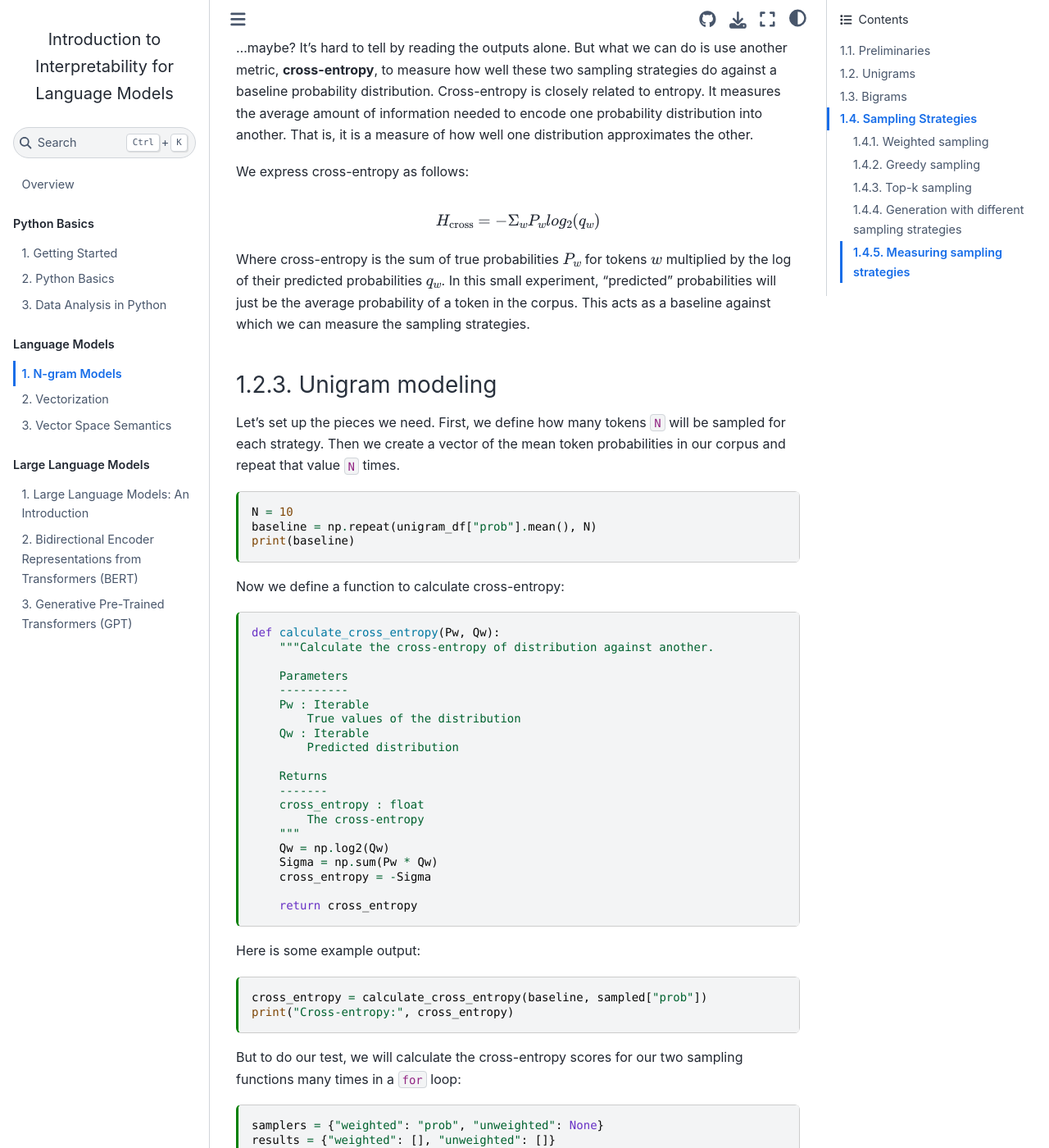
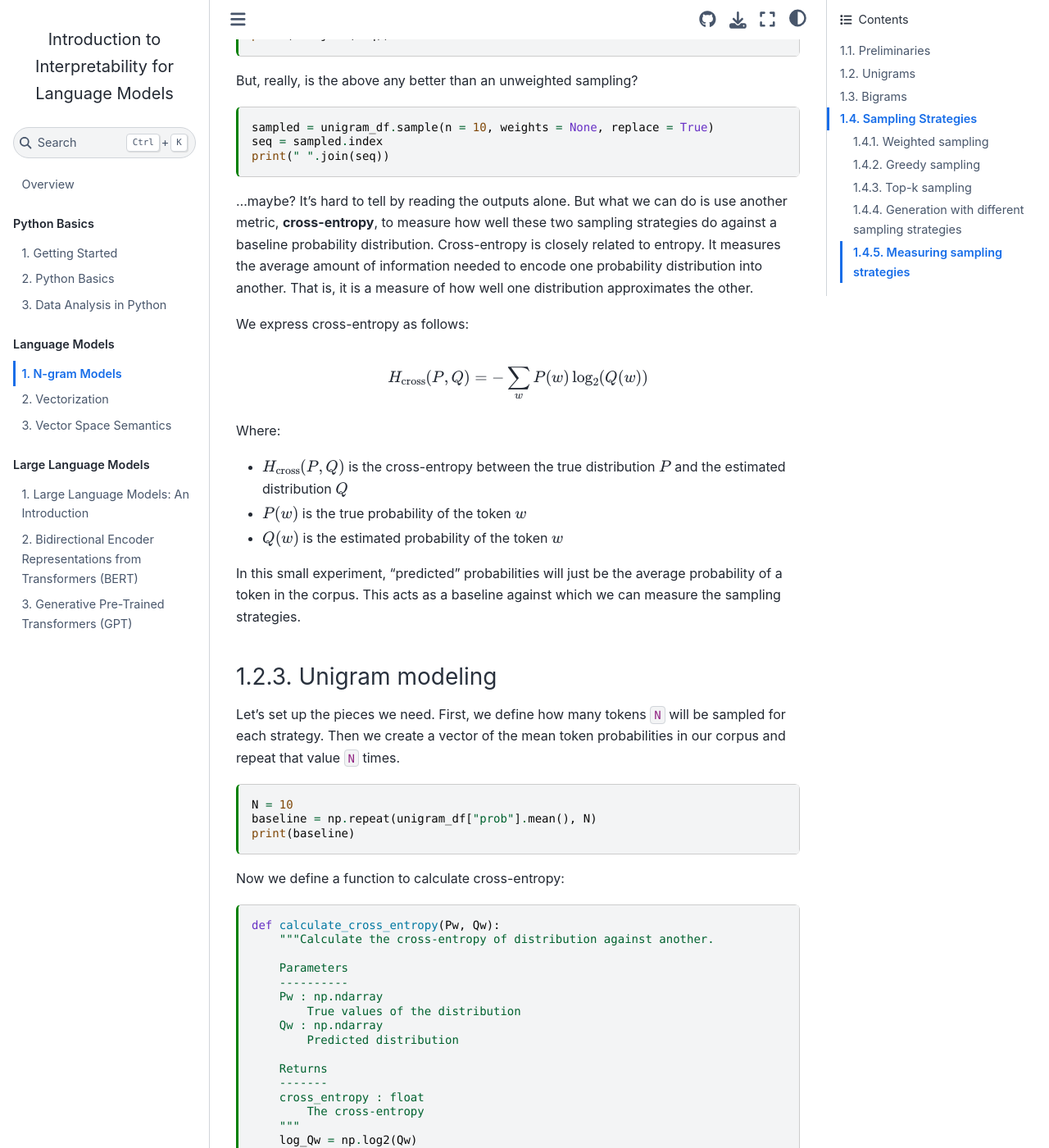
Before and after one commit to t-shoemaker/2024_dtl_lm-interpretability, a Jupyter Book: the page built from chapters/04_ngram-models.md, in a window 1280 px wide and 1400 px high, scrolled down 4243 px. Shown: the whole window at 82% size. Built offline with Jupyter Book 1.0.4 settings and Sphinx 7.4.7 and the Sphinx Book theme 1.1.4, drawn with Linux system fonts in a browser that asks for light colours; some of the changed text lies outside the part shown.

Commit message:
Equation cleanup and base 2 exponentiation

````diff
--- a/chapters/04_ngram-models.md
+++ b/chapters/04_ngram-models.md
@@ -218,9 +218,18 @@ performs the following operations:
 
 ```{code-cell}
 unigram_df = pd.DataFrame({"w1": unigrams})
-unigram_df = unigram_df.explode("w1")
-unigram_df = unigram_df.value_counts("w1")
-unigram_df = unigram_df.to_frame("n")
+unigram_df = (
+    unigram_df
+    .explode("w1")
+    .value_counts("w1")
+    .to_frame("n")
+)
+```
+
+Fully formatted:
+
+```{code-cell}
+unigram_df.head()
 ```
 
 With the data formatted, we can compute metrics about these tokens.
@@ -245,12 +254,12 @@ $$
 S(w) = \frac{1}{P(w)}
 $$
 
-We use this to calculate **information**, which is the log normalized surprise
-of a token. Note our use of $log_2$. This is to express information in terms of
-**bits**.
+We use this to calculate **information**, which is the log-normalized surprise
+of a token. Note our use of $\log_2$. This is to express information in terms
+of **bits**.
 
 $$
-I(w) = log_2(S(w))
+I(w) = \log_2(S(w))
 $$
 
 Doing this in code is also straightforward:
@@ -297,7 +306,7 @@ of uncertainty in our token frequencies. It is the **weighted average** of the
 number of bits required to encode some data.
 
 $$
-H = \Sigma_{w} P(w) \cdot I(w)
+H = \sum_{w} P(w) \cdot I(w)
 $$
 
 Why not take the average of $I$? Look at the skew in tokens frequency. Certain
@@ -349,14 +358,19 @@ measure of how well one distribution approximates the other.
 We express cross-entropy as follows:
 
 $$
-H_{\text{cross}} = -\Sigma_w P_w log_2(q_w)
+H_{\text{cross}}(P, Q) = -\sum_w P(w)\log_2(Q(w))
 $$
 
-Where cross-entropy is the sum of true probabilities $P_w$ for tokens $w$
-multiplied by the log of their predicted probabilities $q_w$. In this small
-experiment, "predicted" probabilities will just be the average probability of a
-token in the corpus. This acts as a baseline against which we can measure the
-sampling strategies.
+Where:
+
++ $H_{\text{cross}}(P, Q)$ is the cross-entropy between the true distribution
+  $P$ and the estimated distribution $Q$
++ $P(w)$ is the true probability of the token $w$
++ $Q(w)$ is the estimated probability of the token $w$
+
+In this small experiment, "predicted" probabilities will just be the average
+probability of a token in the corpus. This acts as a baseline against which we
+can measure the sampling strategies.
 
 
 ### Unigram modeling
@@ -379,9 +393,9 @@ def calculate_cross_entropy(Pw, Qw):
 
     Parameters
     ----------
-    Pw : Iterable
+    Pw : np.ndarray
         True values of the distribution
-    Qw : Iterable
+    Qw : np.ndarray
         Predicted distribution
 
     Returns
@@ -485,11 +499,20 @@ Counting bigrams involves more footwork. Below, we do the following:
    column, `n`
 
 ```{code-cell}
-bigram_df = pd.DataFrame({"bigram": bigrams})
-bigram_df = bigram_df.explode("bigram")
+bigram_df = pd.DataFrame({"bigram": bigrams}).explode("bigram")
 bigram_df[["w1", "w2"]] = bigram_df["bigram"].apply(pd.Series)
-bigram_df = bigram_df.groupby(["w1", "w2"]).size()
-bigram_df = bigram_df.to_frame("n")
+bigram_df = (
+    bigram_df
+    .groupby(["w1", "w2"])
+    .size()
+    .to_frame("n")
+)
+```
+
+Fully formatted:
+
+```{code-cell}
+bigram_df.head()
 ```
 
 From here, we could calculate the metrics on our bigrams in the same way that
````
Also changed, not shown: other parts of chapters/04_ngram-models.md (+10 -10 lines).
